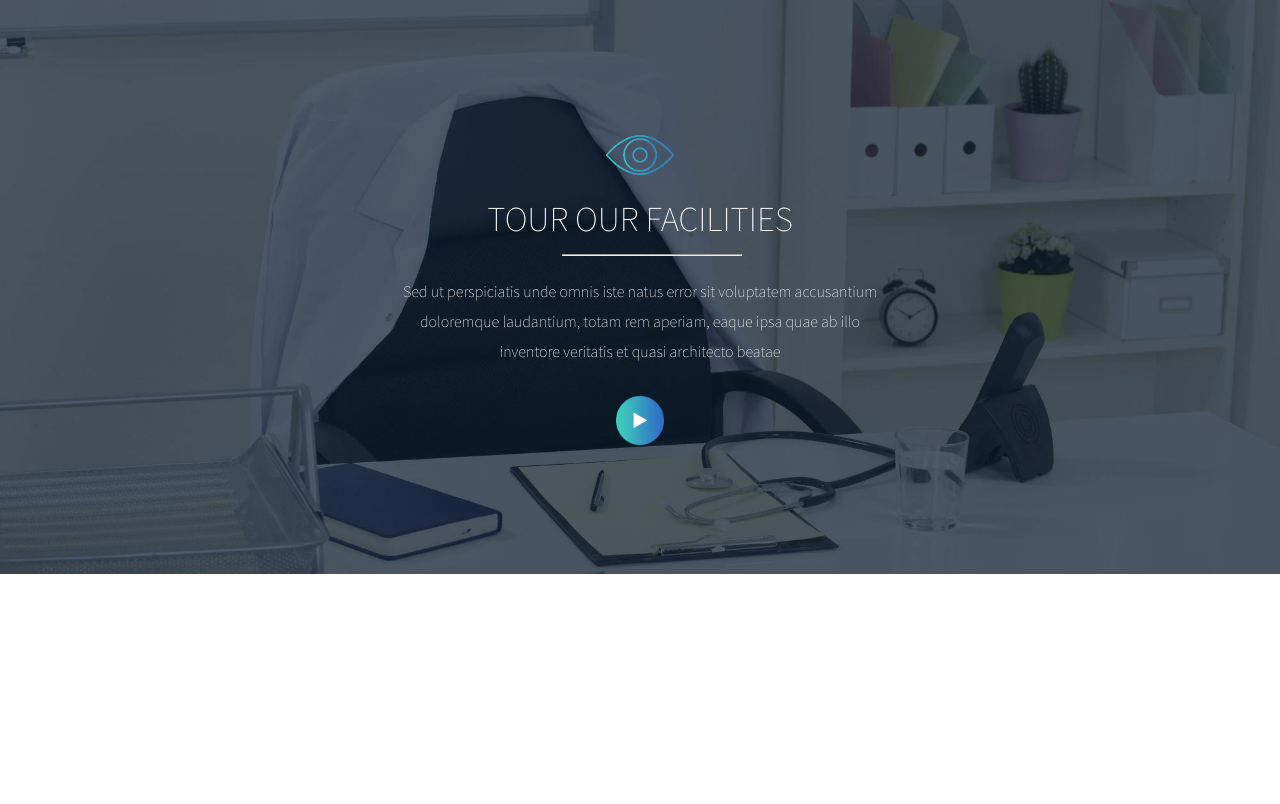
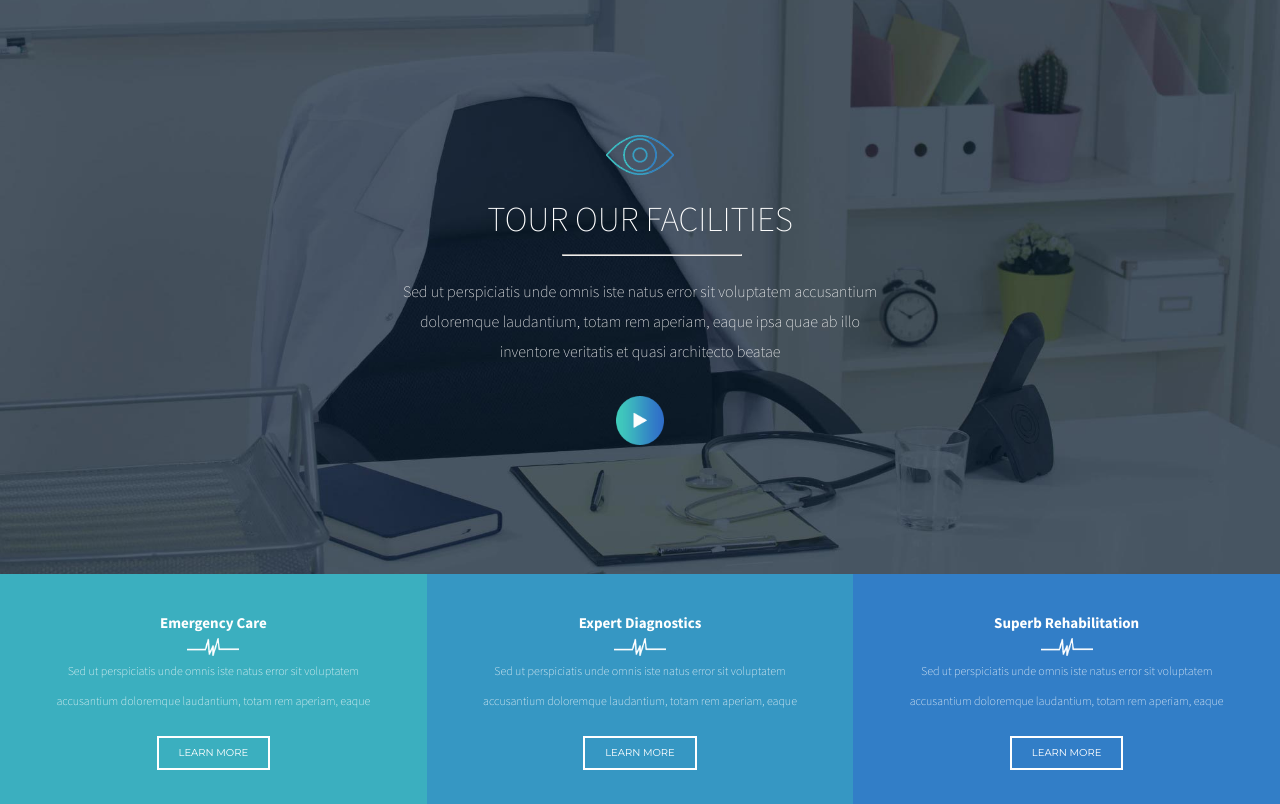
Before and after one commit to Sambataro/proj-html-vuejs, a website: page index.html in a window 1280 px wide. Shown: the part 3219-4023 px from the top of the page. Before the commit the page ends 3793 px from the top, so only its background shows below. Drawn offline with nearby package versions, Linux system fonts and the light colour scheme.

Commit message:
completata sezione info

```diff
--- a/index.html
+++ b/index.html
@@ -181,6 +181,32 @@
           </div>
         </div>
         <!-- /tour section -->
+        <!-- info section -->
+        <div class="info-section">
+          <div class="item">
+            <h5>Emergency Care</h5>
+            <img src="img/wave-divider.png" alt="">
+            <p>Sed ut perspiciatis unde omnis iste natus error sit voluptatem accusantium doloremque laudantium, totam rem aperiam, eaque</p>
+            <a href="#">LEARN MORE</a>
+          </div>
+          <div class="item">
+            <h5>Expert Diagnostics</h5>
+            <img src="img/wave-divider.png" alt="">
+            <p>Sed ut perspiciatis unde omnis iste natus error sit voluptatem accusantium doloremque laudantium, totam rem aperiam, eaque</p>
+            <a href="#">LEARN MORE</a>
+
+          </div>
+          <div class="item">
+            <h5>Superb Rehabilitation</h5>
+            <img src="img/wave-divider.png" alt="">
+            <p>Sed ut perspiciatis unde omnis iste natus error sit voluptatem accusantium doloremque laudantium, totam rem aperiam, eaque</p>
+            <a href="#">LEARN MORE</a>
+
+          </div>
+
+        </div>
+        <!-- /info section -->
+
         <!-- appointemnt section -->
         <!-- logo partner section -->
       </main>
--- a/src/partials/_main.scss
+++ b/src/partials/_main.scss
@@ -317,3 +317,74 @@
   }
 
 }
+
+.info-section
+{
+  display: flex;
+  width: 100%;
+  height: 230px;
+  font-family: 'Source Sans Pro', sans-serif;
+  line-height: 30px;
+
+  .item:first-child
+  {
+    background-color: #3BAFBF;
+  }
+
+  .item:nth-child(2)
+  {
+    background-color: #3697C3;
+  }
+
+  .item:last-child
+  {
+    background-color: #327EC7;
+  }
+
+  .item
+  {
+    display: flex;
+    justify-content: center;
+    align-items: center;
+    flex-direction: column;
+    width: calc(100% / 3);
+    padding:40px;
+    color: white;
+
+    h5  , p
+    {
+      text-align:center;
+    }
+
+    h5
+    {
+      font-size: 15px;
+
+    }
+
+    p
+    {
+      font-size: 12px;
+      font-weight: 200;
+    }
+
+    img
+    {
+      width: 15%;
+    }
+
+    a
+    {
+      text-decoration: none;
+      color: white;
+      margin-top: 20px;
+      padding: 0 20px;
+      font-family: "Montserrat", sans-serif;
+      font-size: 10px;
+      border: 2px solid white;
+    }
+
+
+
+  }
+}
--- a/src/partials/_mixins.scss
+++ b/src/partials/_mixins.scss
@@ -40,6 +40,8 @@
 
 }
 
+
+
 @mixin social
 {
   .fa-facebook-square
```
Also changed, not shown: css/app.css.
